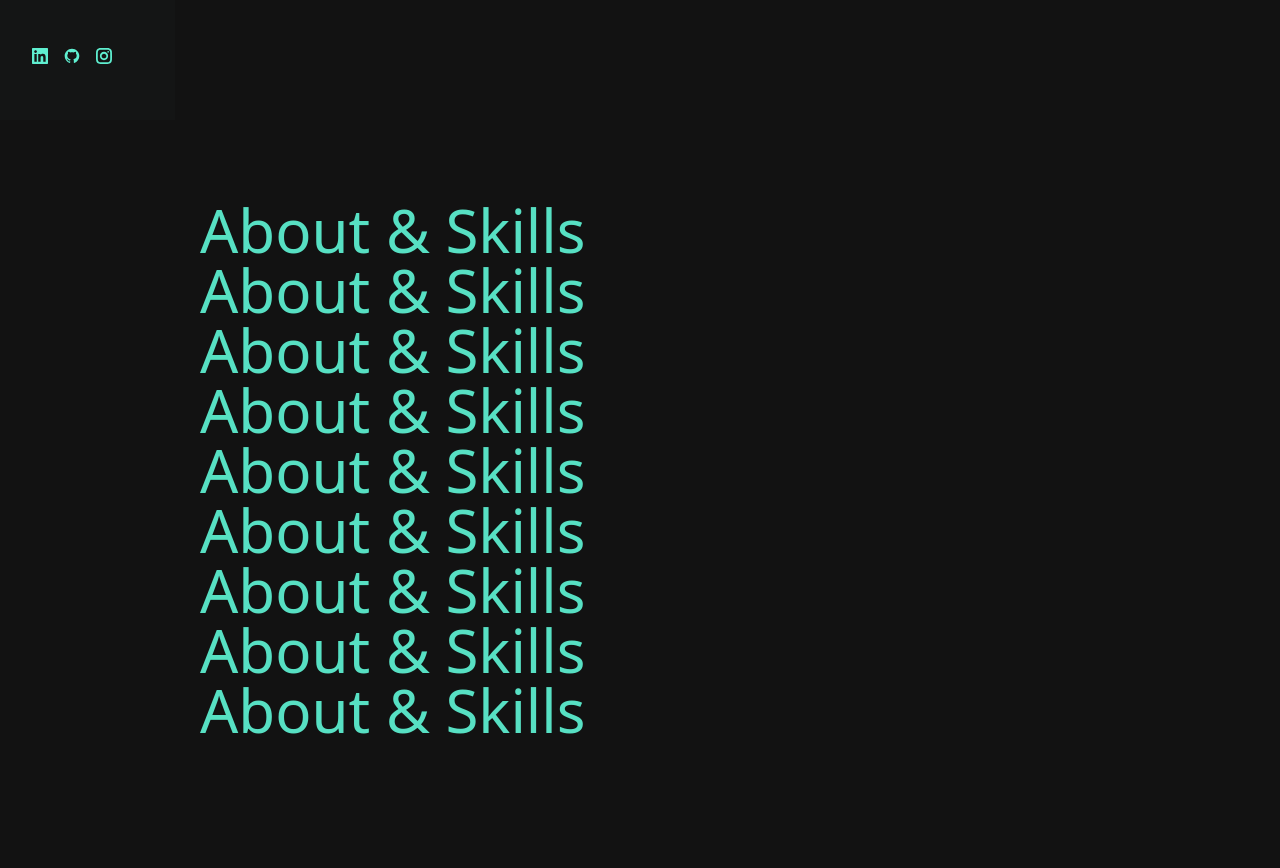
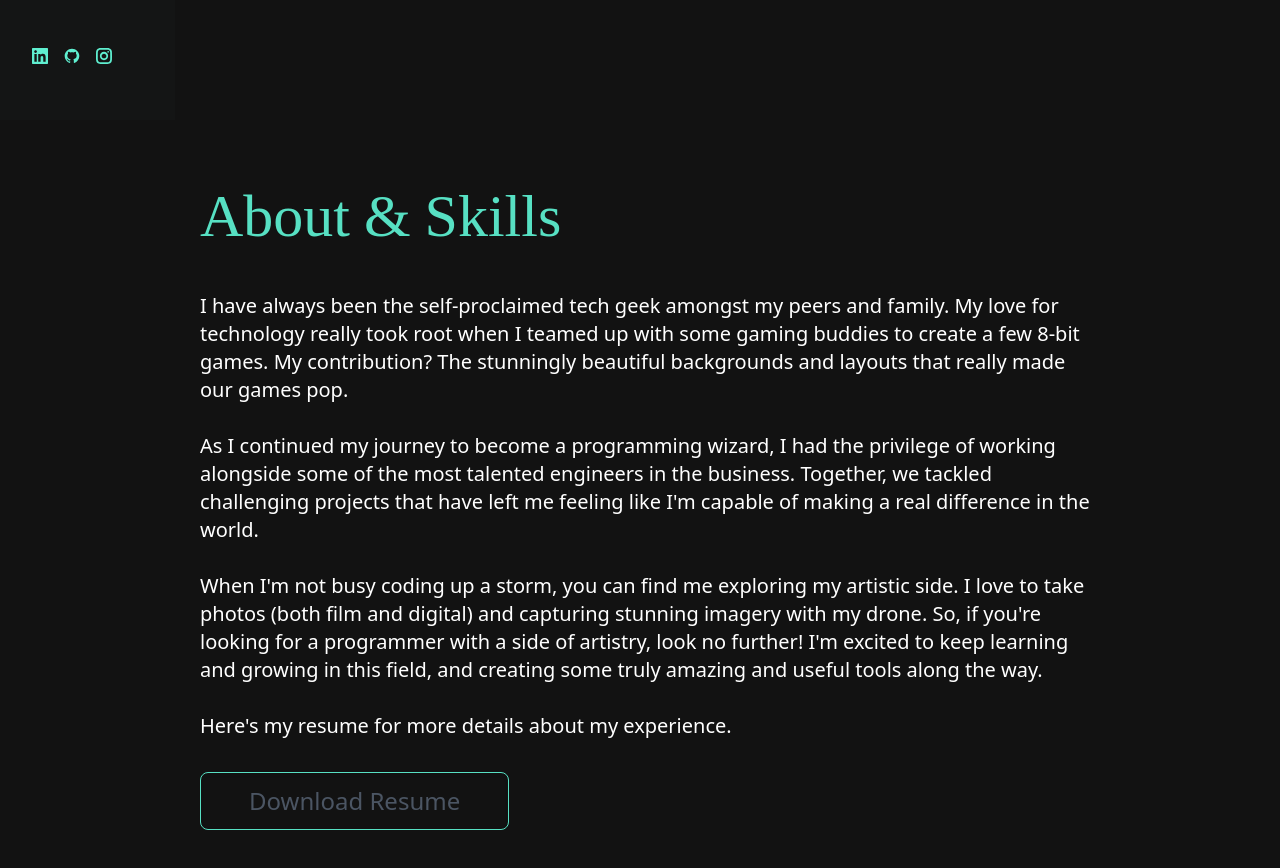
Before and after one commit to TristanO45/my-dev-portfolio, a Next.js app: page / in a window 1280 px wide. Shown: the part 680-1548 px from the top of the page. Built offline with nearby package versions, Linux system fonts and the light colour scheme; a web font is replaced by a local one.

Commit message:
Building About section

```diff
--- a/components/SideNavbar.js
+++ b/components/SideNavbar.js
@@ -10,6 +10,7 @@ export default function SideNavbar() {
   // useRouter hook will be used for navigating each page
   const router = useRouter();
 
+  // Using this to update the state of the sidebar link color state
   const [colorChange, setColorChange] = useState("Home");
   return (
     <aside className="px-4 w-[175px] h-screen fixed flex flex-col justify-between bg-[#141515]">
@@ -29,9 +30,11 @@ export default function SideNavbar() {
               return (
                 <li key={index}>
                   <label
+                    // This is where we're updating the state of the link color based on clicks
                     className={`cursor-pointer ${
                       colorChange === text ? "text-[#5fefd0]" : "text-[#9d9d9d]"
                     }`}
+                    // this on click is checking if one of the sidebar links has been clicked.
                     onClick={(e) => {
                       const target = document.querySelector(
                         `#${text.toLowerCase()}`
--- a/data/data.js
+++ b/data/data.js
@@ -6,6 +6,7 @@ import { BsXDiamondFill, BsFillPersonVcardFill } from "react-icons/bs";
 import { AiFillProject } from "react-icons/ai";
 import { MdOutlineContactMail } from "react-icons/md";
 import { GrLinkedin, GrGithub, GrInstagram } from "react-icons/gr";
+import { SiJavascript, SiTypescript, SiReact, SiRedux } from "react-icons/si";
 
 // sidebar menu
 
@@ -51,6 +52,27 @@ const socialIcons = [
 
 // Tech Stack icons
 
-const techStack = {};
+const techStack = [
+  {
+    icon: <SiJavascript className="text-[#5fefd0]" />,
+    text: "Javascript",
+    url: "temp",
+  },
+  {
+    icon: <SiTypescript className="text-[#5fefd0]" />,
+    text: "Typescript",
+    url: "temp",
+  },
+  {
+    icon: <SiReact className="text-[#5fefd0]" />,
+    text: "React",
+    url: "temp",
+  },
+  {
+    icon: <SiRedux className="text-[#5fefd0]" />,
+    text: "Redux",
+    url: "temp",
+  },
+];
 
-export { sidebarMenu, socialIcons };
+export { sidebarMenu, socialIcons, techStack };
--- a/pages/about.js
+++ b/pages/about.js
@@ -2,17 +2,33 @@ import React from 'react'
 
 function About(props) {
   return (
-    <section className=" h-[3200px] pt-[10vh]" id={props.id}>
-      <h1 className="text-6xl text-[#57e0c3]">About & Skills</h1>
-      <h1 className="text-6xl text-[#57e0c3]">About & Skills</h1>
-      <h1 className="text-6xl text-[#57e0c3]">About & Skills</h1>
-      <h1 className="text-6xl text-[#57e0c3]">About & Skills</h1>
-      <h1 className="text-6xl text-[#57e0c3]">About & Skills</h1>
-      <h1 className="text-6xl text-[#57e0c3]">About & Skills</h1>
-      <h1 className="text-6xl text-[#57e0c3]">About & Skills</h1>
-      <h1 className="text-6xl text-[#57e0c3]">About & Skills</h1>
-      <h1 className="text-6xl text-[#57e0c3]">About & Skills</h1>
-
+    <section className=" h-[1000px] pt-[10vh]" id={props.id}>
+      <h1 className="text-6xl text-[#57e0c3] font-serifFont">About & Skills</h1>
+      <p className="text-white text-xl pt-8 w-[900px]">I have always been the self-proclaimed tech geek amongst my peers and family. My love for technology really took root when I teamed up with some gaming buddies to create a few 8-bit games. My contribution? The stunningly beautiful backgrounds and layouts that really made our games pop.
+      <br />
+      <br />
+      As I continued my journey to become a programming wizard, I had the privilege of working alongside some of the most talented engineers in the business. Together, we tackled challenging projects that have left me feeling like I'm capable of making a real difference in the world.
+      <br />
+      <br />
+      When I'm not busy coding up a storm, you can find me exploring my artistic side. I love to take photos (both film and digital) and capturing stunning imagery with my drone. So, if you're looking for a programmer with a side of artistry, look no further! I'm excited to keep learning and growing in this field, and creating some truly amazing and useful tools along the way.
+      <br />
+      <br />
+      Here's my resume for more details about my experience.
+      </p>
+      <div className="pt-8">
+      <a href={"/myResume.pdf"} download="Tristan Onfroy Resume" >
+            <button className="relative px-12 py-3 overflow-hidden text-2xl font-medium text-gray-600 bg-transparent border border-[#57e0c3] rounded-lg shadow-inner group">
+              <span className="absolute top-0 left-0 w-0 h-0 transition-all duration-200 border-t-2 border-gray-600 group-hover:w-full ease"></span>
+              <span className="absolute bottom-0 right-0 w-0 h-0 transition-all duration-200 border-b-2 border-gray-600 group-hover:w-full ease"></span>
+              <span className="absolute top-0 left-0 w-full h-0 transition-all duration-300 delay-200 bg-gray-600 group-hover:h-full ease"></span>
+              <span className="absolute bottom-0 left-0 w-full h-0 transition-all duration-300 delay-200 bg-gray-600 group-hover:h-full ease"></span>
+              <span className="absolute inset-0 w-full h-full duration-300 delay-300 bg-[#57e0c3] opacity-0 group-hover:opacity-100"></span>
+              <span className="relative transition-colors duration-300 delay-200 group-hover:text-white ease">
+                Download Resume
+              </span>
+            </button>
+          </a>
+          </div>
     </section>
   )
 }
--- a/pages/header.js
+++ b/pages/header.js
@@ -24,7 +24,7 @@ function Header(props) {
           Full Stack Software Engineer
         </p>
         <div className="pt-10">
-        <Link href={"/contact"}>
+          <Link href={"/contact"}>
             <button className="relative px-12 py-3 overflow-hidden text-2xl font-medium text-gray-600 bg-transparent border border-[#57e0c3] rounded-lg shadow-inner group">
               <span className="absolute top-0 left-0 w-0 h-0 transition-all duration-200 border-t-2 border-gray-600 group-hover:w-full ease"></span>
               <span className="absolute bottom-0 right-0 w-0 h-0 transition-all duration-200 border-b-2 border-gray-600 group-hover:w-full ease"></span>
--- a/pages/index.js
+++ b/pages/index.js
@@ -7,7 +7,7 @@ function Homepage() {
   return (
     <>
       <Head>
-        <title>'Welcome to Next.js!'</title>
+        <title>'Tristan Onfroy'</title>
         <meta name="description" content="Manually created Nextjs App" />
         <link rel="icon" href="/pro.ico" />
       </Head>
```
Also changed, not shown: components/Layout.js (+4 -4 lines), 1 other file (tests, documents, lock files or other folders).
